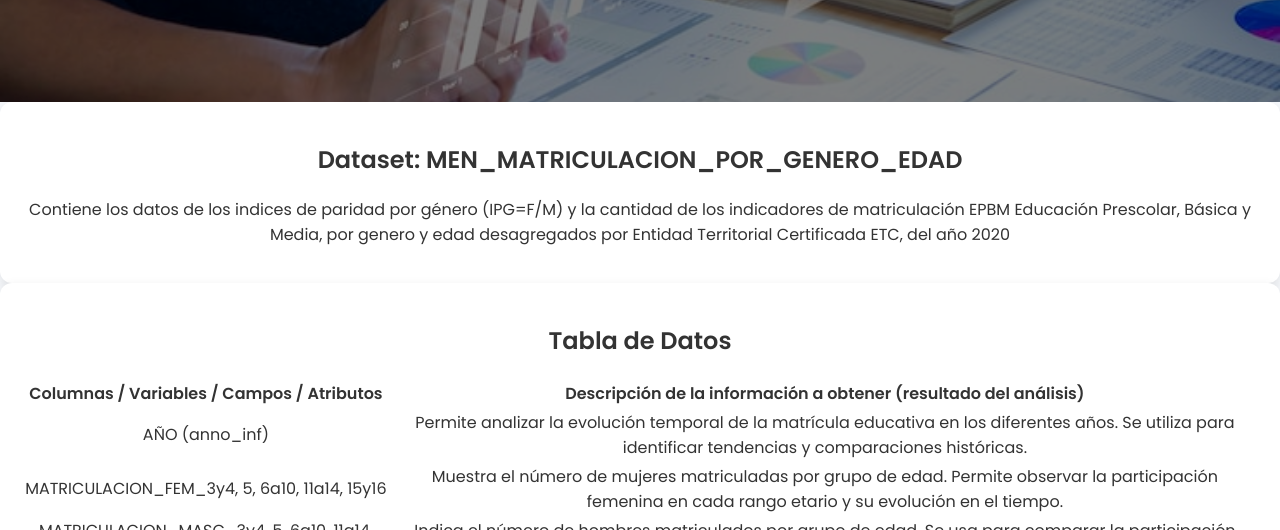
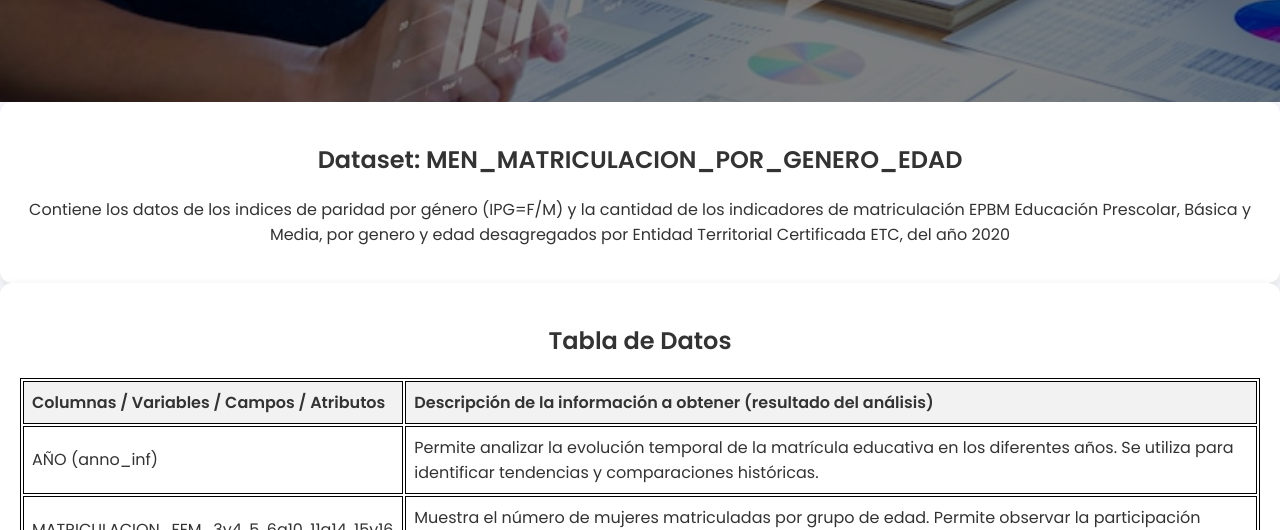
Before and after one commit to iyanier7/Centroeducativodigital, a plain HTML site: page dataset.html in a window 1280 px wide. Shown: the part 422-952 px from the top of the page. Drawn offline with Linux system fonts and the light colour scheme.

Commit message:
Update style.css

```diff
--- a/style.css
+++ b/style.css
@@ -206,3 +206,22 @@ footer {
   transform: scale(1.1);
   box-shadow: 0px 4px 12px rgba(0,0,0,0.3);
 }
+<style>
+  table {
+    width: 100%;
+    border-collapse: collapse; /* Une los bordes */
+  }
+
+  table, th, td {
+    border: 1px solid #000; /* Borde negro */
+  }
+
+  th, td {
+    padding: 8px;
+    text-align: left;
+  }
+
+  th {
+    background-color: #f2f2f2; /* Color de fondo del encabezado */
+  }
+</style>
```
